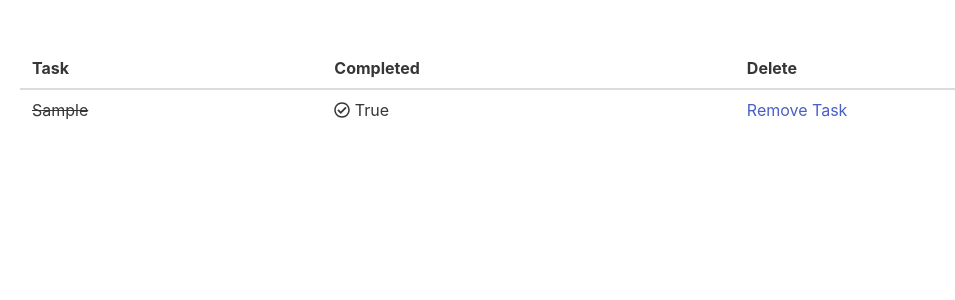
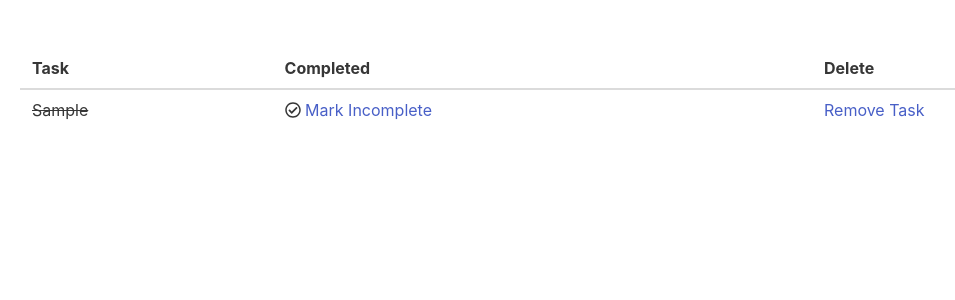
Before and after one commit to ricardovezetiv/todo-list, a Django app: page / in a window 1280 px wide. Shown: the part 56-356 px from the top of the page, without its empty margins (28-983 px from the left). Run offline with Django 4.2, Linux system fonts and the light colour scheme; tables that the repository leaves empty hold one stand-in row (values such as "Sample post").

Commit message:
Definir via interface se a tarefa está 'completa' ou 'incompleta'.

```diff
--- a/todo_app/templates/todo_app/home.html
+++ b/todo_app/templates/todo_app/home.html
@@ -33,9 +33,11 @@
                     </td>
                     <td>
                         {% if todo.completed == True %}
-                            <i class="far fa-check-circle"></i> {{ todo.completed }}
+                            <i class="far fa-check-circle"></i>
+                            <a href="{% url 'incomplete' todo.id %}">Mark Incomplete</a>
                         {% else %}
-                            <i class="far fa-circle"></i> {{ todo.completed }}
+                            <i class="far fa-circle"></i>
+                            <a href="{% url 'complete' todo.id %}">Mark Complete</a>
                         {% endif %}
                     </td>
                     <td>
--- a/todo_app/urls.py
+++ b/todo_app/urls.py
@@ -4,4 +4,6 @@ from . import views
 urlpatterns = [
     path('', views.home, name='home'),
     path('delete/<int:todo_id>', views.delete, name='delete'),
+    path('complete/<int:todo_id>', views.task_complete, name="complete"),
+    path('incomplete/<int:todo_id>', views.task_incomplete, name="incomplete"),
 ]
--- a/todo_app/views.py
+++ b/todo_app/views.py
@@ -17,8 +17,23 @@ def home(request):
         todos = Todo.objects.all()
         return render(request, 'todo_app/home.html', {'todos': todos})
 
+
 def delete(request, todo_id):
     todo = Todo.objects.get(id=todo_id)
     todo.delete()
     messages.success(request, ('Task has been Deleted!'))
     return redirect('home')
+
+
+def task_complete(request, todo_id):
+    todo = Todo.objects.get(id=todo_id)
+    todo.completed = True
+    todo.save()
+    return redirect('home')
+
+
+def task_incomplete(request, todo_id):
+    todo = Todo.objects.get(id=todo_id)
+    todo.completed = False
+    todo.save()
+    return redirect('home')
```
